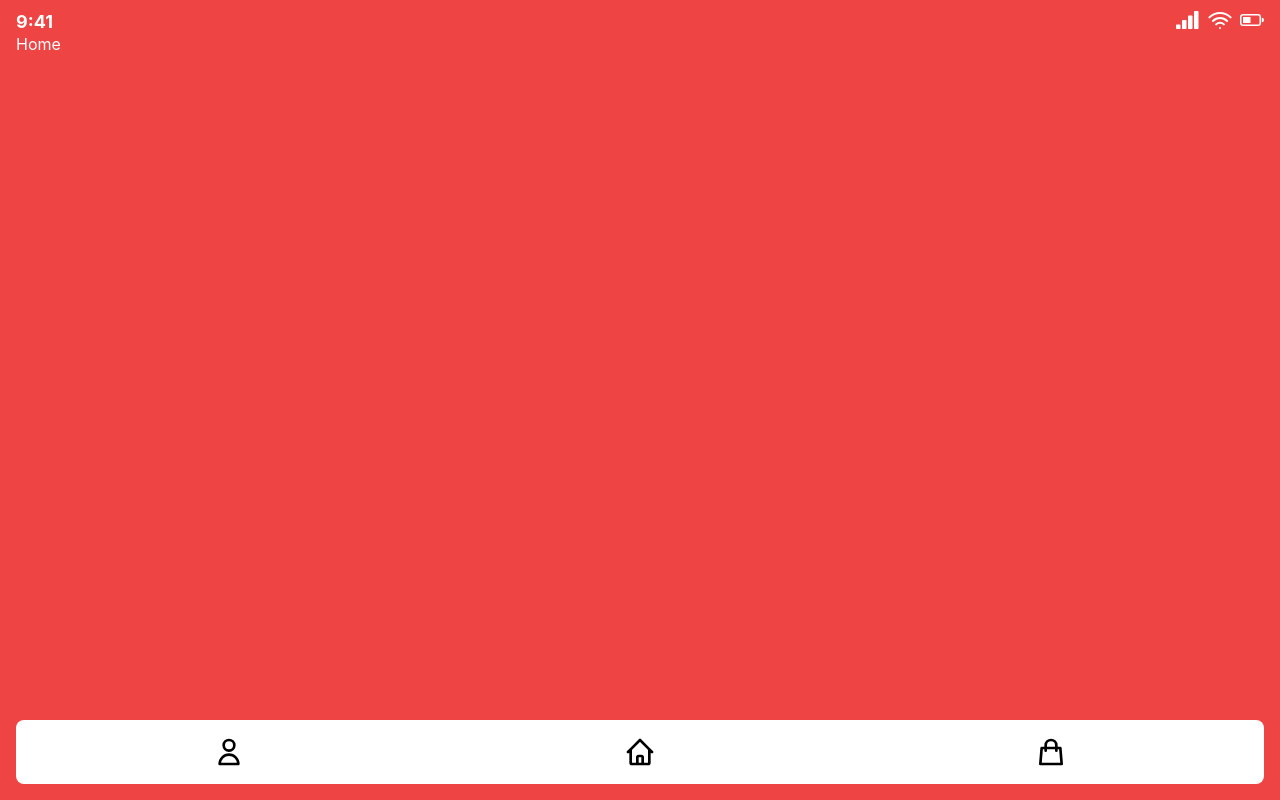
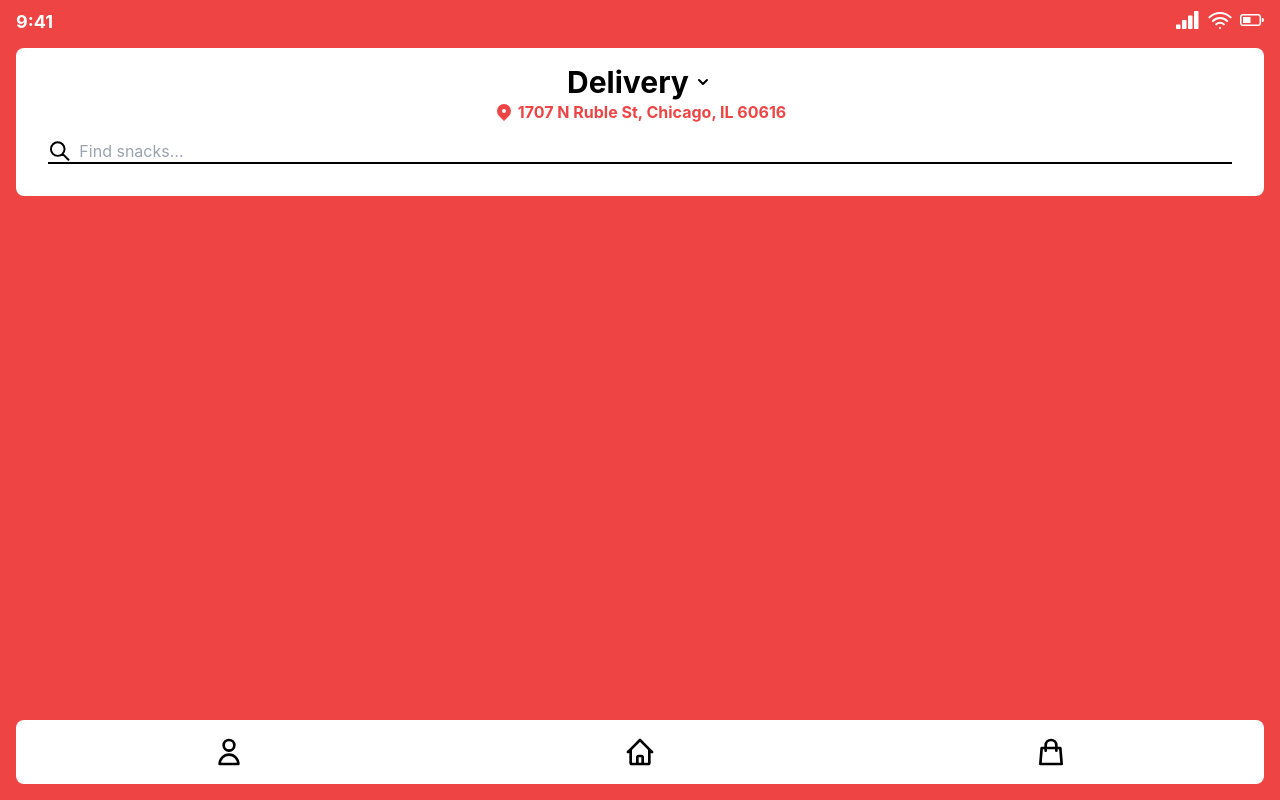
Before and after one commit to chukwumaokere/snacka, a React (Vite) app: page /home in a window 1280 px wide. Built offline with nearby package versions, Linux system fonts and the light colour scheme.

Commit message:
Add more components for main page

```diff
--- /dev/null
+++ b/src/components/AddressIcon.tsx
@@ -0,0 +1,14 @@
+import React from 'react';
+
+function AddressIcon () {
+    return (
+        <svg xmlns="http://www.w3.org/2000/svg" className="h-5 w-5" viewBox="0 0 20 20" fill="rgb(239 68 68)">
+            <path
+                fillRule="evenodd"
+                d="M5.05 4.05a7 7 0 119.9 9.9L10 18.9l-4.95-4.95a7 7 0 010-9.9zM10 11a2 2 0 100-4 2 2 0 000 4z"
+                clipRule="evenodd" />
+        </svg>
+    );
+}
+
+export default AddressIcon;
--- /dev/null
+++ b/src/components/Box.tsx
@@ -0,0 +1,41 @@
+import React, { useEffect, useState } from 'react';
+
+type Props = {
+    m?: string,
+    mt?: string,
+    mb?: string,
+    ml?: string,
+    mr?: string,
+    mx?: string,
+    my?: string,
+    className?: string,
+    children: React.ReactNode
+}
+function Box (props: Props) {
+    /* const [classes, setMargins] = useState({
+        m: props.m,
+        mt: props.mt,
+        mb: props.mb,
+        ml: props.ml,
+        mr: props.mr,
+        mx: props.mx,
+        my: props.my,
+    });
+
+    const m = props.m ? ' m-' + props.m : '';
+    const mt = props.mt ? ' mt-' + props.mt: '';
+    const mb = props.mb ? ' mb-' + props.mb : '';
+    const ml = props.ml ? ' ml-' + props.ml : '';
+    const mr = props.mr ? ' mr-' + props.mr : '';
+    const mx = props.mx ? ' mx-' + props.mx : '';
+    const my = props.my ? ' my-' + props.my : '';
+    const tclass = props.tclass ? ' ' + props.tclass : ''; */
+
+    return (
+        <div className={props.className}>
+            {props.children}
+        </div>
+    );
+}
+
+export default Box;
--- /dev/null
+++ b/src/components/ChevronDown.tsx
@@ -0,0 +1,15 @@
+import React from 'react';
+
+function ChevronDown () {
+    return (
+        <svg xmlns="http://www.w3.org/2000/svg" className="h-5 w-5" viewBox="0 0 20 20" fill="currentColor">
+            <path
+                fillRule="evenodd"
+                d="M5.293 7.293a1 1 0 011.414 0L10 10.586l3.293-3.293a1
+            1 0 111.414 1.414l-4 4a1 1 0 01-1.414 0l-4-4a1 1 0 010-1.414z"
+                clipRule="evenodd" />
+        </svg>
+    );
+}
+
+export default ChevronDown;
--- /dev/null
+++ b/src/components/Header.tsx
@@ -0,0 +1,32 @@
+import React, { useState } from 'react';
+import SearchBar from './SearchBar';
+import Box from '../components/Box';
+import AddressIcon from './AddressIcon';
+import ChevronDown from './ChevronDown';
+
+enum orderMethods {
+    DELIVERY = 'Delivery',
+    PICKUP = 'Pick Up'
+};
+
+function Header () {
+
+    const [orderMethod, setOrderMethod] = useState<orderMethods>(orderMethods.DELIVERY);
+    const [address, setAddress] = useState('1707 N Ruble St, Chicago, IL 60616');
+
+    return (
+        <div className="bg-white w-full p-4 rounded-lg mt-4">
+            <div className='flex flex-col items-center'>
+                <div className="text-3xl font-bold flex items-center gap-1">{orderMethod}<ChevronDown /></div>
+                <div className="nowrap overflow-hidden text-ellipsis text-red-500 font-bold flex items-center gap-1">
+                    <AddressIcon />{address}
+                </div>
+            </div>
+            <Box className='w-full p-4'>
+                <SearchBar placeholder='Find snacks...' />
+            </Box>
+        </div>
+    );
+}
+
+export default Header;
--- /dev/null
+++ b/src/components/SearchBar.tsx
@@ -0,0 +1,17 @@
+import React from 'react';
+import SearchIcon from '../icons/SearchIcon';
+
+type Props = {
+    placeholder?: string,
+};
+
+function SearchBar (props: Props) {
+    return (
+        <div className="w-full h-6 flex flex-row gap-2 items-center content-center border-b-2 border-black box-border">
+            <SearchIcon />
+            <input className='w-full h-full' placeholder={props?.placeholder} />
+        </div>
+    );
+}
+
+export default SearchBar;
--- /dev/null
+++ b/src/icons/SearchIcon.tsx
@@ -0,0 +1,16 @@
+import React from 'react';
+
+function SearchIcon () {
+    return (
+        <svg xmlns="http://www.w3.org/2000/svg"
+            className="h-6 w-6" fill="none"
+            viewBox="0 0 24 24" stroke="currentColor">
+            <path strokeLinecap="round"
+                strokeLinejoin="round"
+                strokeWidth={2}
+                d="M21 21l-6-6m2-5a7 7 0 11-14 0 7 7 0 0114 0z" />
+        </svg>
+    );
+}
+
+export default SearchIcon;
--- a/src/views/Home.tsx
+++ b/src/views/Home.tsx
@@ -1,10 +1,11 @@
 import React from 'react';
 import AppShell from '../app_scaffold/AppShell';
+import Header from '../components/Header';
 
 function Home () {
     return (
         <AppShell BottomNav StatusBar>
-            <span className="text-white">Home</span>
+            <Header />
         </AppShell>
     );
 }
```
